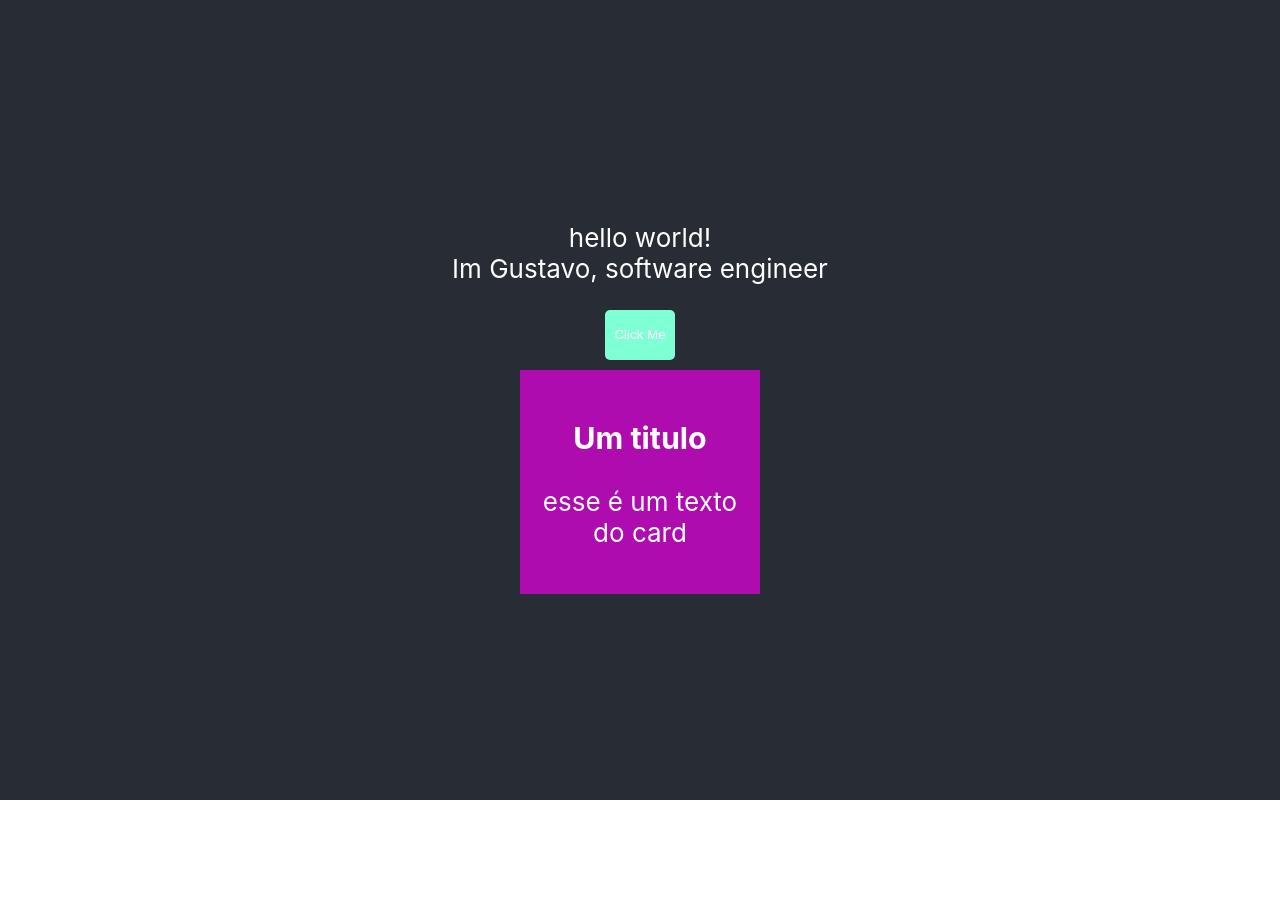
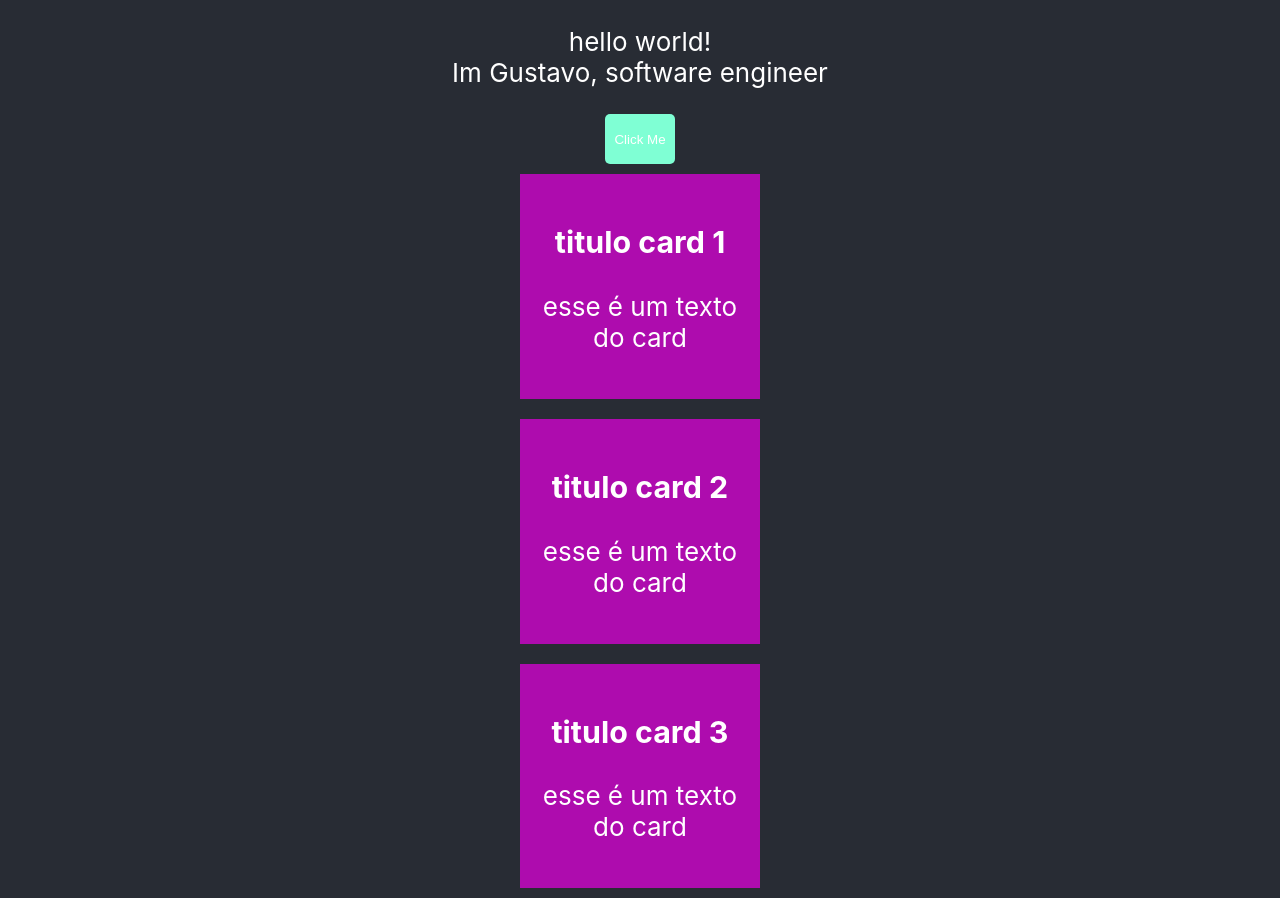
Before and after one commit to Rodrigues-Gustavo/function-components, a React (Create React App) app in the folder first-app/: page / in a window 1280 px wide. Before the commit the page ends 800 px from the top, so only its background shows below. Built offline with nearby package versions, Linux system fonts and the light colour scheme.

Commit message:
passando props para os componentes

```diff
--- a/first-app/src/App.js
+++ b/first-app/src/App.js
@@ -10,7 +10,9 @@
           hello world!<br></br> Im Gustavo, software engineer
         </p>
         <Button />
-        <Card />
+        <Card title='titulo card 1' />
+        <Card title='titulo card 2' />
+        <Card title='titulo card 3' />
       </header>
     </div>
   );
--- a/first-app/src/components/card/card.js
+++ b/first-app/src/components/card/card.js
@@ -1,15 +1,24 @@
 import React from 'react'
 import './card.css'
 
-class Card extends React.Component {
-    render() {
-        return (
-            <div className='card'>
-                <h3>Um titulo</h3>
-                <p>esse é um texto do card</p>
-            </div>
-        )
-    }
+const Card = ({title}) => {
+    return (
+        <div className='card'>
+            <h3>{title}</h3>
+            <p>esse é um texto do card</p>
+        </div>
+    )
 }
 
+// class Card extends React.Component {
+//     render() {
+//         return (
+//             <div className='card'>
+//                 <h3>{this.props.title}</h3>
+//                 <p>esse é um texto do card</p>
+//             </div>
+//         )
+//     }
+// }
+
 export default Card
```
